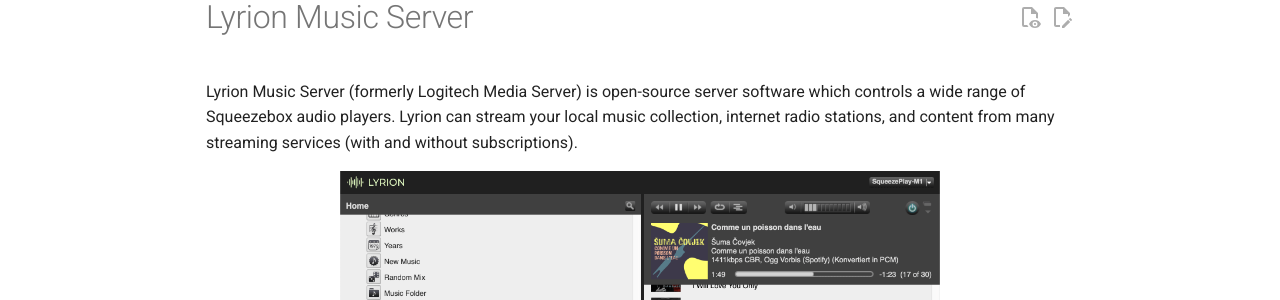
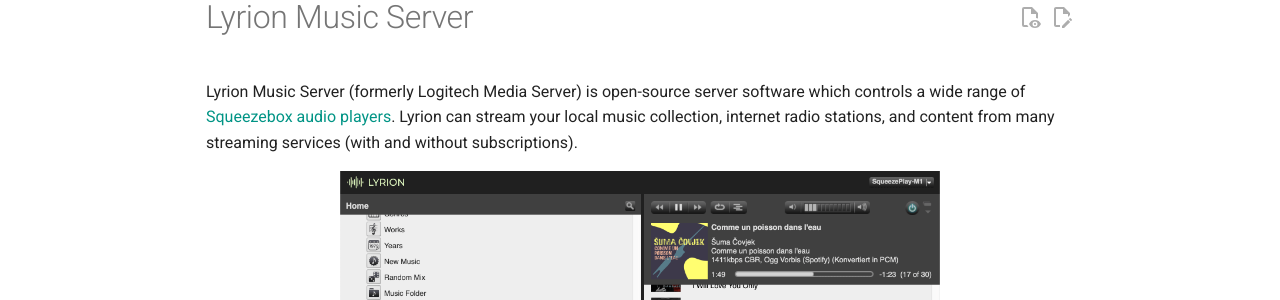
Before and after one commit to LMS-Community/lms-community.github.io, an MkDocs documentation site: the page built from docs/index.md, in a window 1280 px wide and 1307 px high. Shown: the part 149-449 px from the top of the window. Built offline with MkDocs 1.6.1 and Material for MkDocs 9.7.7, drawn with Linux system fonts in a browser that asks for light colours; a script that is not in the unit is left out; plug-ins that fetch from the network failed and are left out; comment, search, counter and statistics services are not loaded; part of the change alters nothing that is shown.

```diff
--- a/docs/index.md
+++ b/docs/index.md
@@ -16,7 +16,7 @@ title: Home
 
 # Lyrion Music Server
 
-Lyrion Music Server (formerly Logitech Media Server) is open-source server software which controls a wide range of Squeezebox audio players. Lyrion can stream your local music collection, internet radio stations, and content from many streaming services (with and without subscriptions).
+Lyrion Music Server (formerly Logitech Media Server) is open-source server software which controls a wide range of [Squeezebox audio players](players-and-controllers/index.md). Lyrion can stream your local music collection, internet radio stations, and content from many streaming services (with and without subscriptions).
 
 <figure markdown="span">
   ![](assets/screenshot.png){ width="600" }
```
